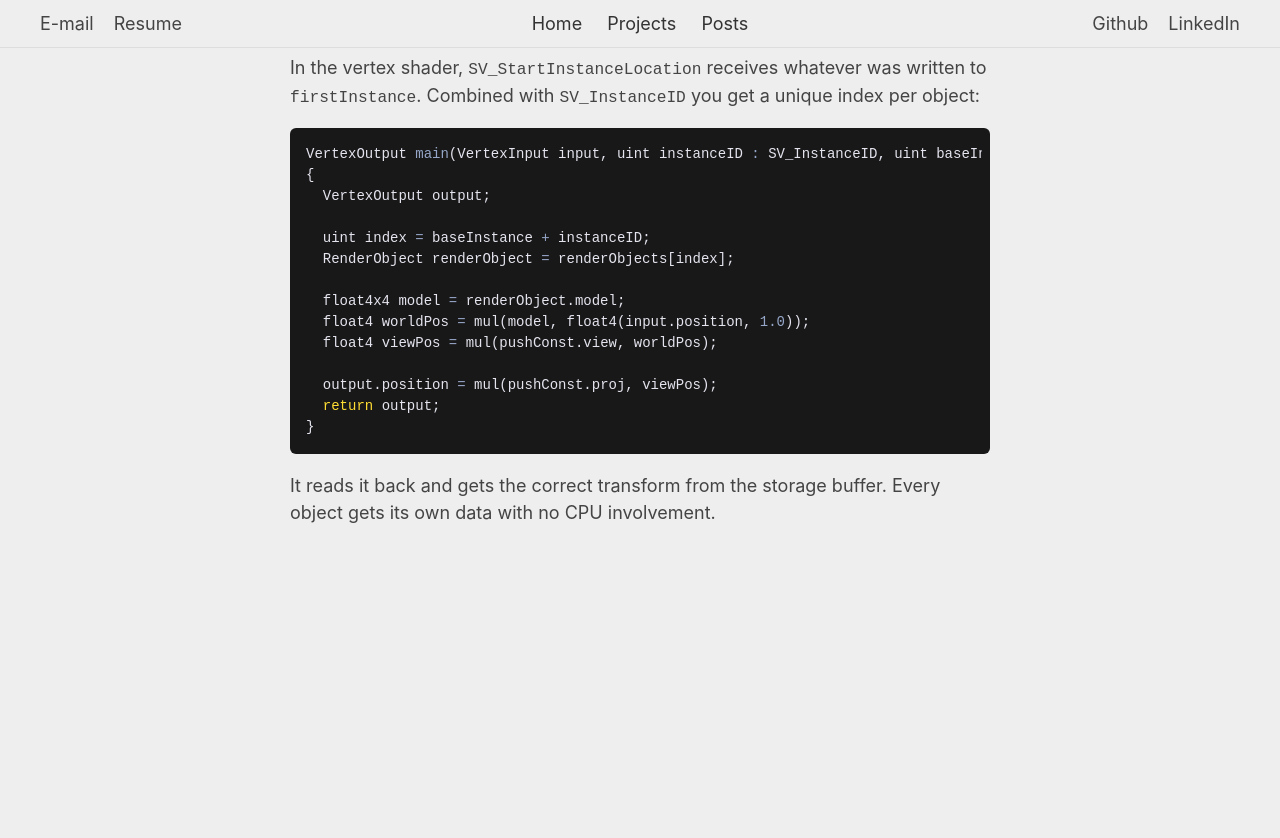
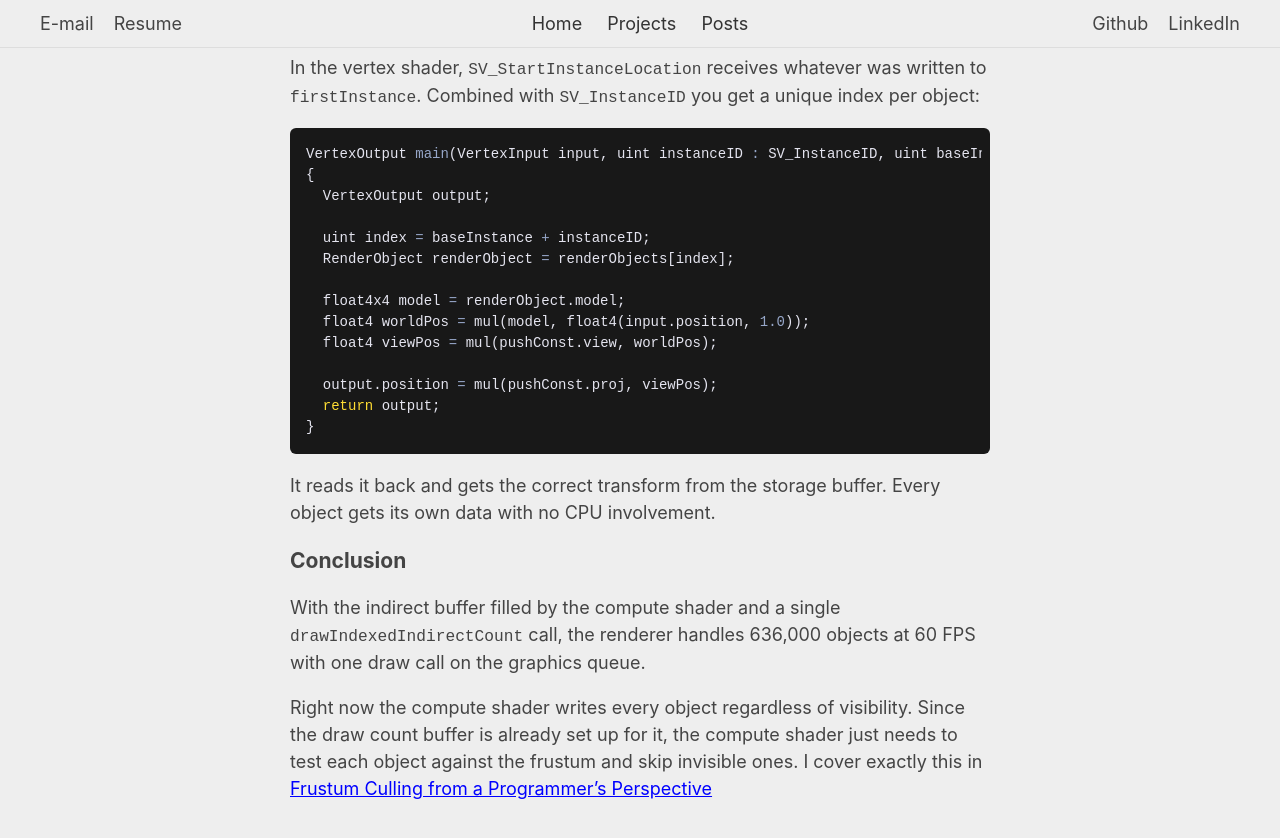
Before and after one commit to bakjedev/bakjedev.github.io, a Jekyll site: the page built from _pages/gpu_driven.md, in a window 1280 px wide and 900 px high, scrolled down 3033 px. Shown: the top 838 px of the window. Built offline with Jekyll 4.4.1, drawn with Linux system fonts in a browser that asks for light colours; before the commit the page ends 3657 px from its top, so only the background shows below that.

Commit message:
Add conclusion

```diff
--- a/_pages/gpu_driven.md
+++ b/_pages/gpu_driven.md
@@ -103,3 +103,9 @@ VertexOutput main(VertexInput input, uint instanceID : SV_InstanceID, uint baseI
 {% endraw %}
 
 It reads it back and gets the correct transform from the storage buffer. Every object gets its own data with no CPU involvement.
+
+### Conclusion
+
+With the indirect buffer filled by the compute shader and a single `drawIndexedIndirectCount` call, the renderer handles 636,000 objects at 60 FPS with one draw call on the graphics queue.
+
+Right now the compute shader writes every object regardless of visibility. Since the draw count buffer is already set up for it, the compute shader just needs to test each object against the frustum and skip invisible ones. I cover exactly this in [Frustum Culling from a Programmer's Perspective](../pages/frustum_culling)
```
